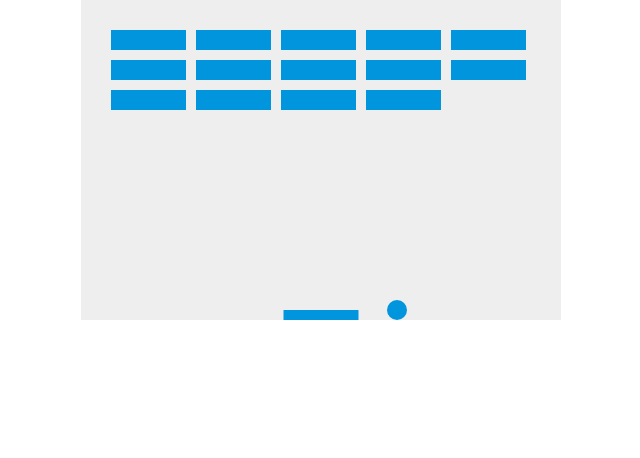
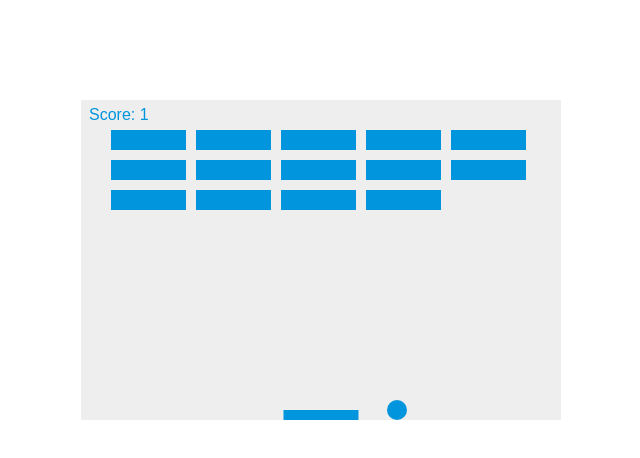
Before and after one commit to Achiaga/SpaceBar-Javascript-Canvas, a plain HTML site: page index.html in a window 1280 px wide. Shown: the whole page, without its empty margins (319-959 px from the left). Drawn offline with Linux system fonts and the light colour scheme.

Commit message:
finished

```diff
--- a/index.html
+++ b/index.html
@@ -13,7 +13,7 @@
 			canvas {
 				background: #eee;
 				display: block;
-				margin: 0 auto;
+				margin: 100px auto;
 			}
 		</style>
 	</head>
@@ -41,6 +41,8 @@
 			var brickPadding = 10;
 			var brickOffsetTop = 30;
 			var brickOffsetLeft = 30;
+
+			var score = 0;
 
 			var bricks = [];
 			for (var c = 0; c < brickColumnCount; c++) {
@@ -80,10 +82,22 @@
 							) {
 								dy = -dy;
 								b.status = 0;
+								score++;
+								if (score == brickRowCount * brickColumnCount) {
+									alert('YOU WIN, CONGRATULATIONS!');
+									document.location.reload();
+									clearInterval(interval); // Needed for Chrome to end game
+								}
 							}
 						}
 					}
 				}
+			}
+
+			function drawScore() {
+				ctx.font = '16px Arial';
+				ctx.fillStyle = '#0095DD';
+				ctx.fillText('Score: ' + score, 8, 20);
 			}
 
 			function drawBricks() {
@@ -130,6 +144,7 @@
 				drawBricks();
 				drawBall();
 				drawPaddle();
+				drawScore();
 				collisionDetection();
 
 				if (x + dx > canvas.width - ballRadius || x + dx < ballRadius) {
```
